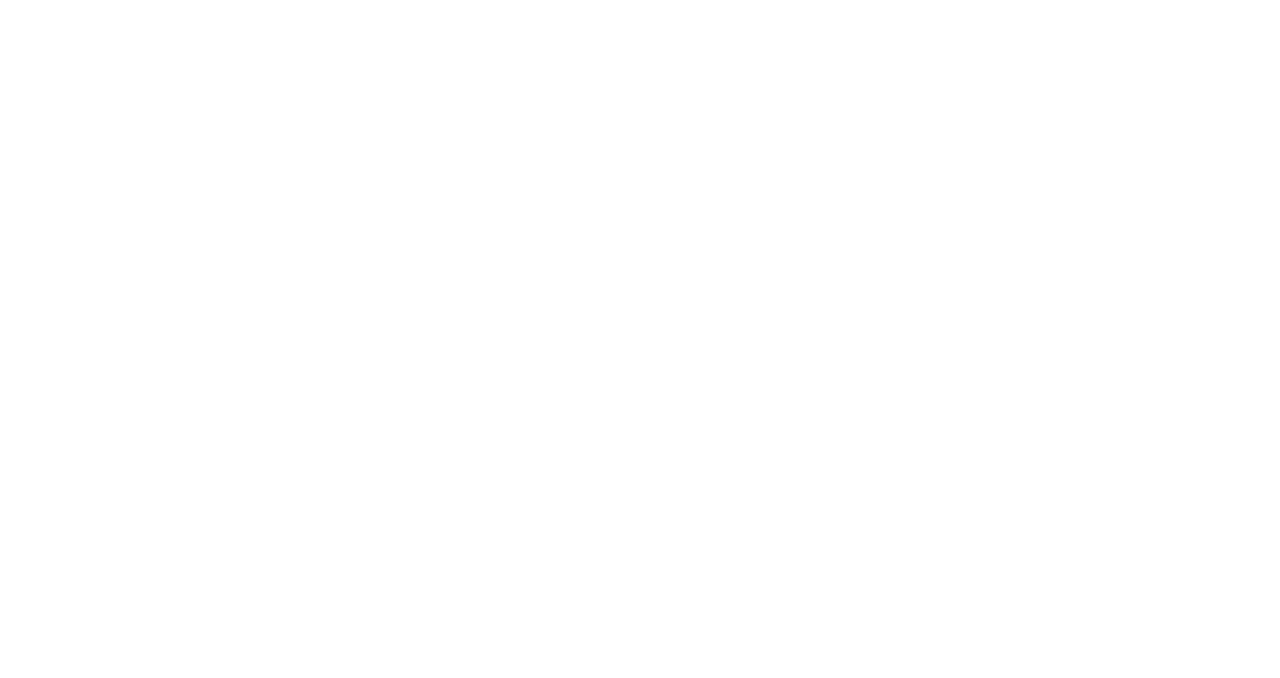
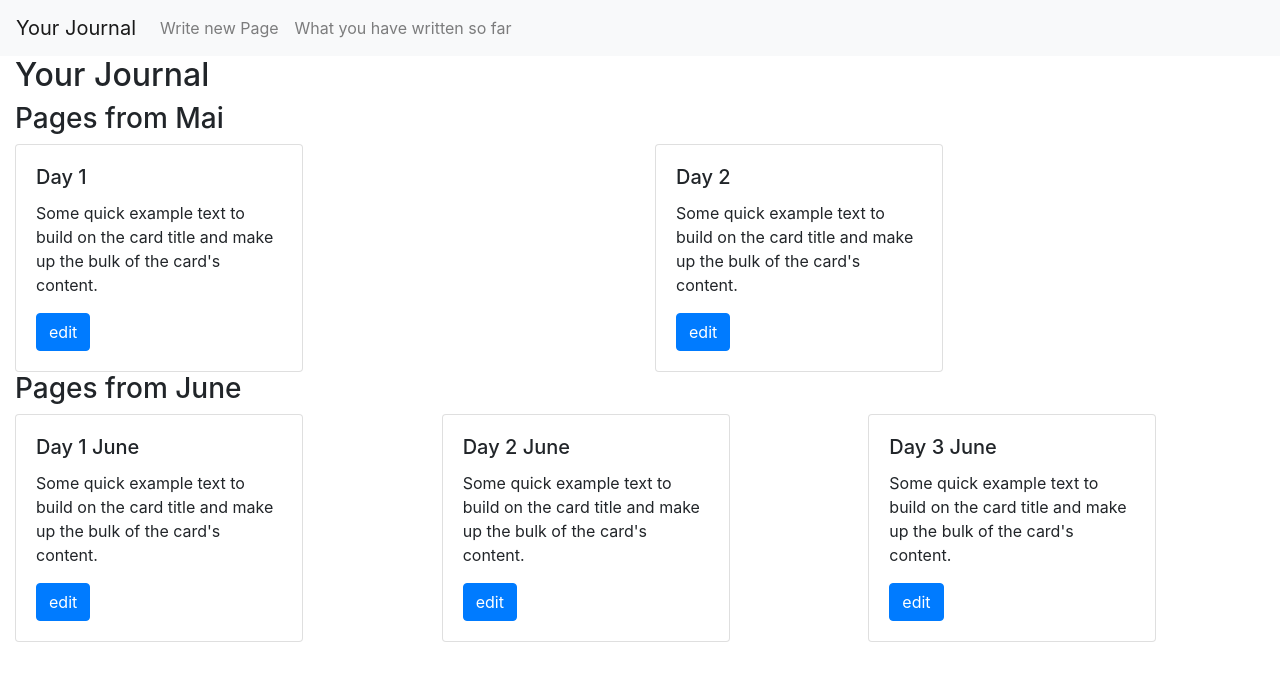
Before and after one commit to Manwej/Journal-React, a React (Create React App) app: page /allpages in a window 1280 px wide. Shown: the top 678 px of the page. Built offline with nearby package versions, Linux system fonts and the light colour scheme; a web font is replaced by a local one.

Commit message:
renaming of components and react routes, refactor of navigation as component

```diff
--- a/src/App.js
+++ b/src/App.js
@@ -6,7 +6,7 @@ import Journalsedit from './components/Journalsedit';
 import Landing from './components/Landing';
 import Journals from './components/Journals'
 import Register from './components/Register'
-import Journalview from './components/Journalview';
+import Createpage from './components/Createpage';
 function App() {
   return(
     <Router>
@@ -15,10 +15,10 @@ function App() {
           <Landing/>
          {/* // <Journalview/> */}
         </Route>
-        <Route exact path= '/journal'>
-          <Journalview/>
+        <Route exact path= '/newpage'>
+          <Createpage/>
         </Route>
-        <Route exact path ='/journals'>
+        <Route exact path ='/allpages'>
           <Journals/>
         </Route>
         <Route exact path ='/journal/:id'>
--- a/src/components/Journalview.js
+++ b/src/components/Createpage.js
@@ -1,20 +1,14 @@
 import React, { Component, Fragment, useState, useEffect } from 'react'
-import Navbar from 'react-bootstrap/Navbar';
-import Nav from 'react-bootstrap/Nav';
 import Row from 'react-bootstrap/Row';
 import Col from 'react-bootstrap/Col';
 import Form from 'react-bootstrap/Form';
 import Button from 'react-bootstrap/Button';
 import Container from 'react-bootstrap/Container';
+import Navigation from './Navigation'
 import {connect} from 'react-redux'
 import {fetchJournal} from '../store/actions/journalsActions'
 
-
-
-
-
-
-function Journalview(props) {
+function Createpage(props) {
    const [state, setState] = useState("")
 
     const handleChange=(e)=>{
@@ -24,26 +18,14 @@ function Journalview(props) {
     e.preventDefault()
     props.fetchJournal()
     }
-    console.log("hellofrom journalviews")
     console.log(props)
-
     useEffect(() => {
-      console.log("hello")
       props.fetchJournal()
     }, [])
 
         return (
            <Fragment>
-               <Navbar bg="light" expand="lg">
-                <Navbar.Brand href="#home">Your Journal</Navbar.Brand>
-                <Navbar.Toggle aria-controls="basic-navbar-nav" />
-                <Navbar.Collapse id="basic-navbar-nav">
-                  <Nav className="mr-auto">
-                    <Nav.Link href="/journal">Write new Page</Nav.Link>
-                    <Nav.Link href="/journals">What you have written so far</Nav.Link>
-                  </Nav>
-                </Navbar.Collapse>
-              </Navbar>
+             <Navigation/>
               <Container>
               <Row>
                 <Col>
@@ -102,4 +84,4 @@ const mapDispatchToProps=(dispatch)=>{
   }
 }
 
-export default connect(null, mapDispatchToProps)(Journalview)// null ist first param which is the state(mapstatetoProps)
+export default connect(null, mapDispatchToProps)(Createpage)// null ist first param which is the state(mapstatetoProps)
--- a/src/components/Journals.js
+++ b/src/components/Journals.js
@@ -1,10 +1,8 @@
 import React, { Component, Fragment } from 'react'
-import Navbar from 'react-bootstrap/Navbar';
-import Nav from 'react-bootstrap/Nav';
 import Row from 'react-bootstrap/Row';
 import Col from 'react-bootstrap/Col';
-import Form from 'react-bootstrap/Form';
 import Button from 'react-bootstrap/Button';
+import Navigation from './Navigation'
 import Container from 'react-bootstrap/Container';
 import Card from 'react-bootstrap/Card';
 import {connect} from 'react-redux'
@@ -14,16 +12,7 @@ function Journals(props) {
    console.log(props)
         return (
            <Fragment>
-               <Navbar bg="light" expand="lg">
-                <Navbar.Brand href="#home">Your Journal</Navbar.Brand>
-                <Navbar.Toggle aria-controls="basic-navbar-nav" />
-                <Navbar.Collapse id="basic-navbar-nav">
-                  <Nav className="mr-auto">
-                    <Nav.Link href="/journal">Write new Page</Nav.Link>
-                    <Nav.Link href="/journals">What you have written so far</Nav.Link>
-                  </Nav>
-                </Navbar.Collapse>
-              </Navbar>
+               <Navigation/>
               <Container fluid>
               <h2>Your Journal</h2>
               <h3>Pages from Mai</h3>
--- /dev/null
+++ b/src/components/Navigation.js
@@ -0,0 +1,18 @@
+import React from 'react'
+import Navbar from 'react-bootstrap/Navbar';
+import Nav from 'react-bootstrap/Nav';
+
+export default function Navigation() {
+    return (
+        <Navbar bg="light" expand="lg">
+                <Navbar.Brand href="#home">Your Journal</Navbar.Brand>
+                <Navbar.Toggle aria-controls="basic-navbar-nav" />
+                <Navbar.Collapse id="basic-navbar-nav">
+                  <Nav className="mr-auto">
+                    <Nav.Link href="/newpage">Write new Page</Nav.Link>
+                    <Nav.Link href="/allpages">What you have written so far</Nav.Link>
+                  </Nav>
+                </Navbar.Collapse>
+        </Navbar>
+    )
+}
--- a/src/store/actions/journalsActions.js
+++ b/src/store/actions/journalsActions.js
@@ -1,4 +1,4 @@
-export const fetchJournal=(project)=>{
+export const fetchJournal=()=>{
     return (dispatch) => {
         fetch("http://localhost:5000/journalpage", {
             mode: 'cors',
@@ -17,11 +17,9 @@ export const fetchJournal=(project)=>{
             dispatch({ type: "FETCH_JOURNAL_ERROR", payload: err });
           });
       };
+}
+// export const createJournal=(project)=>{
+//     return (dispatch)=>{
 
-
-
-    // (dispatch, getState)=>{
-    //     //make async call to database
-    //     dispatch({type:'FETCH_JOURNAL', project})
-    // }
-}
+//     }
+// }
```
